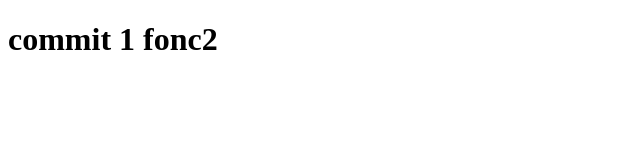
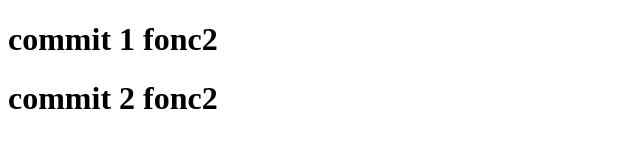
Before and after one commit to mohammedlahkim/GITTEST, a plain HTML site: page fonc2.html in a window 1280 px wide. Shown: the whole page, without its empty margins (0-640 px from the left). Drawn offline with Linux system fonts and the light colour scheme.

Commit message:
commit 2 fonc2

```diff
--- a/fonc2.html
+++ b/fonc2.html
@@ -8,6 +8,7 @@
 <body>
 
     <h1>commit 1 fonc2</h1>
+    <h1>commit 2 fonc2</h1>
 
 </body>
 </html>
```
